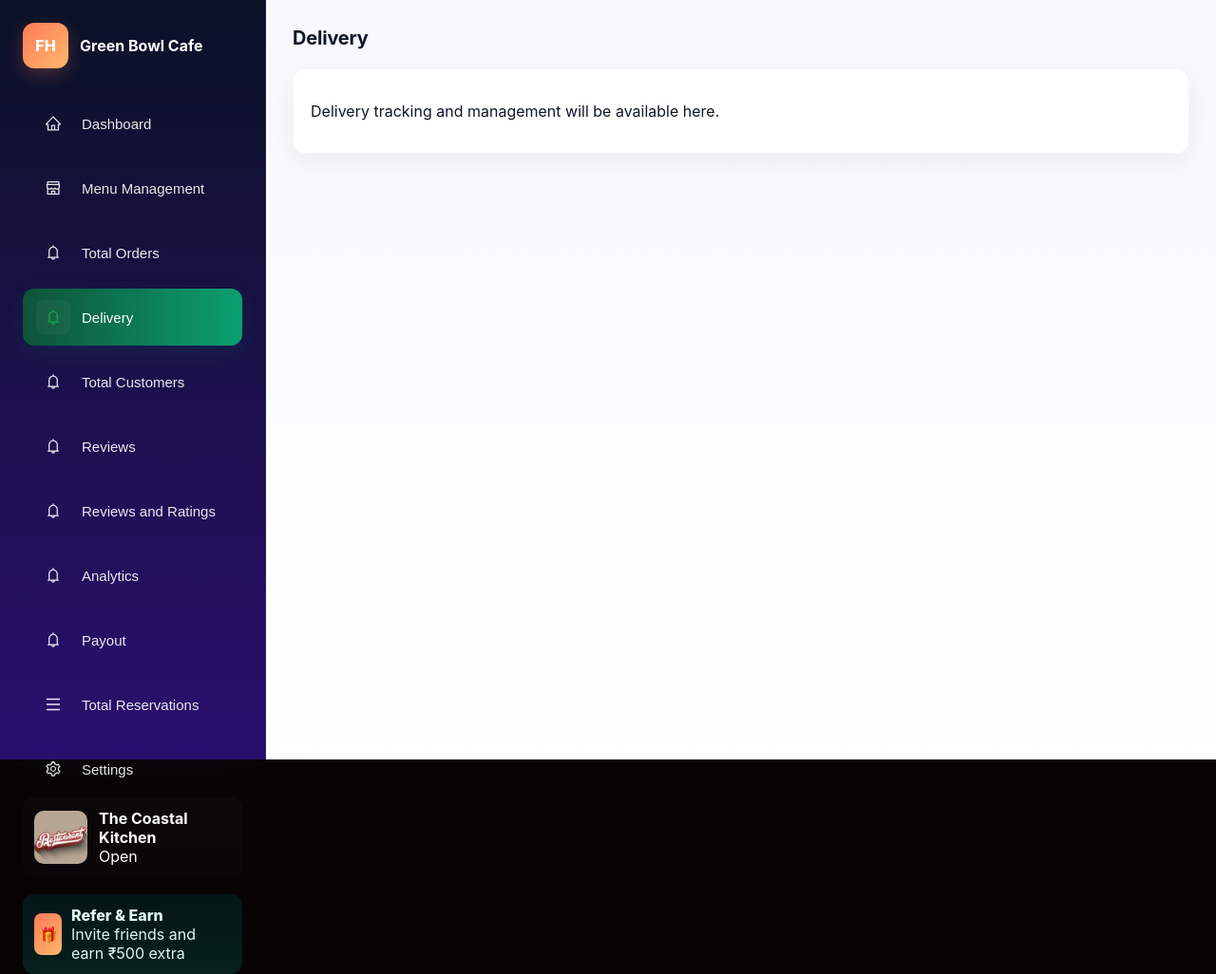
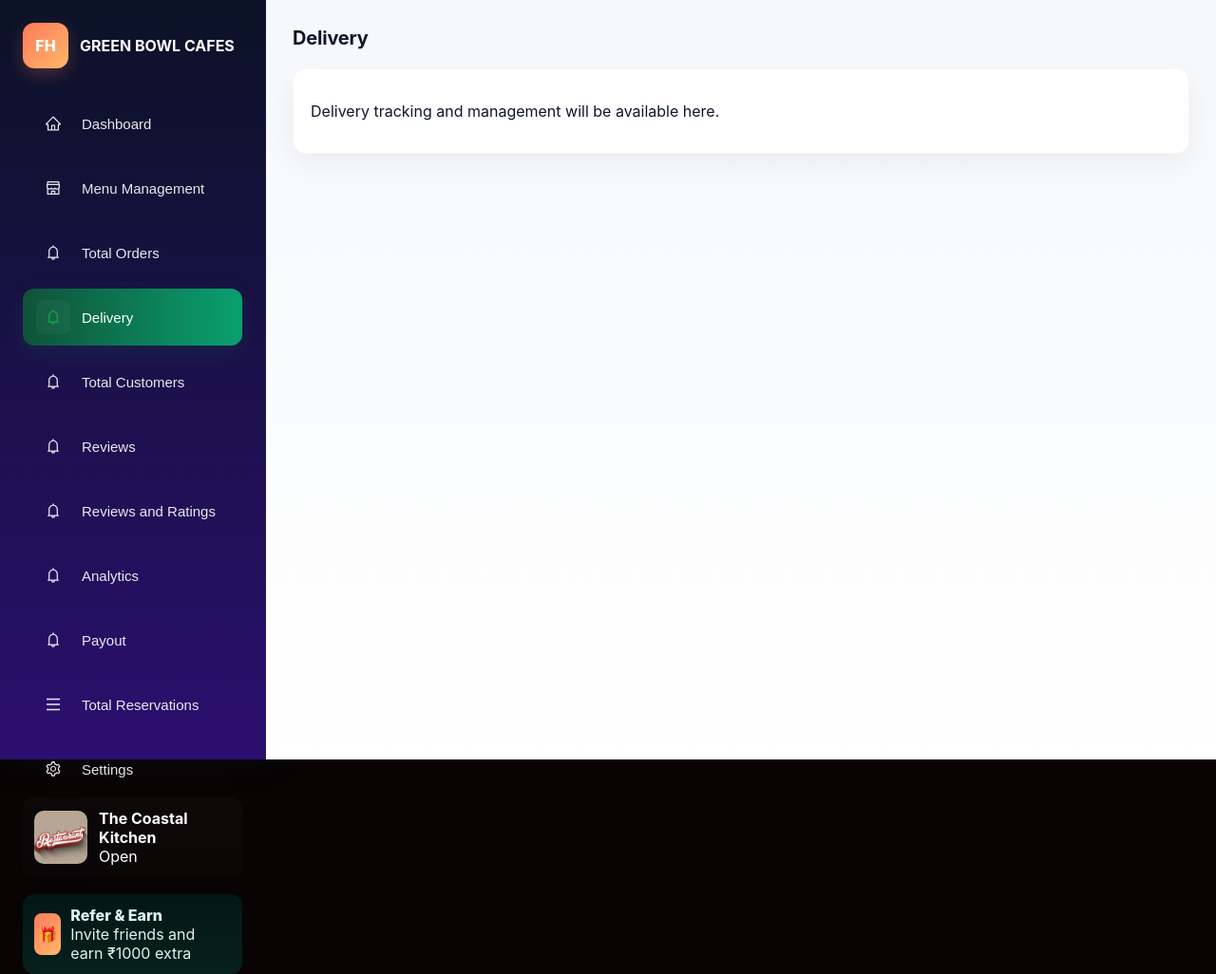
Before and after one commit to soumyabelli/Restaurant-management, a React app: page /restaurant/delivery in a window 1280 px wide. Shown: the whole page at 95% size. Built offline with nearby package versions, Linux system fonts and the light colour scheme; no server answers; the HTML template or start-up script is replaced by a standard one.

Commit message:
RESORANT SIDEBAR CORRECTION

```diff
--- a/src/components/RestaurantSidebar.jsx
+++ b/src/components/RestaurantSidebar.jsx
@@ -44,7 +44,7 @@ function RestaurantSidebar({ name, status = "Open" }) {
       <div className="rh-brand">
         <div className="rh-logo">FH</div>
         <div>
-          <strong>Green Bowl Cafe</strong>
+          <strong>GREEN BOWL CAFES</strong>
         </div>
       </div>
 
@@ -76,7 +76,7 @@ function RestaurantSidebar({ name, status = "Open" }) {
         <div className="gift">🎁</div>
         <div className="refer-body">
           <div className="refer-title">Refer & Earn</div>
-          <div className="muted">Invite friends and earn ₹500 extra</div>
+          <div className="muted">Invite friends and earn ₹1000 extra</div>
         </div>
       </div>
     </aside>
```
